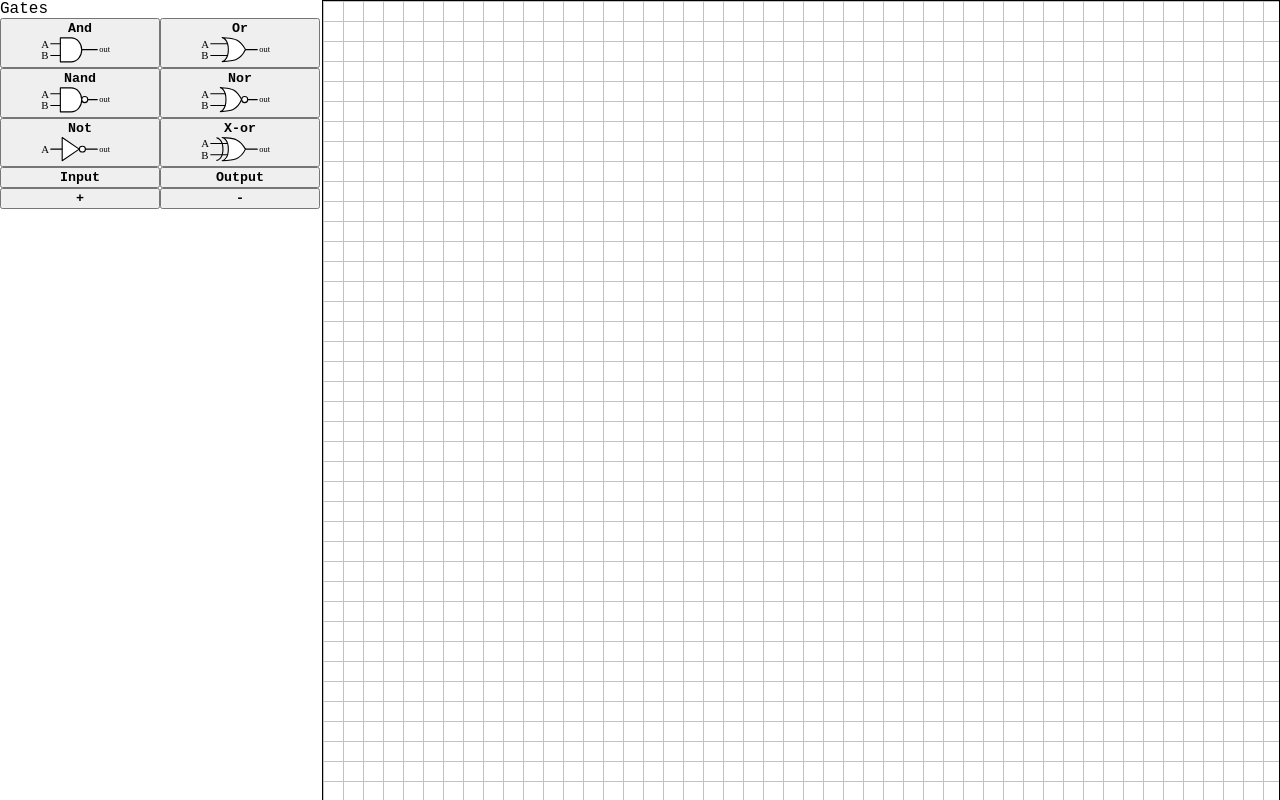
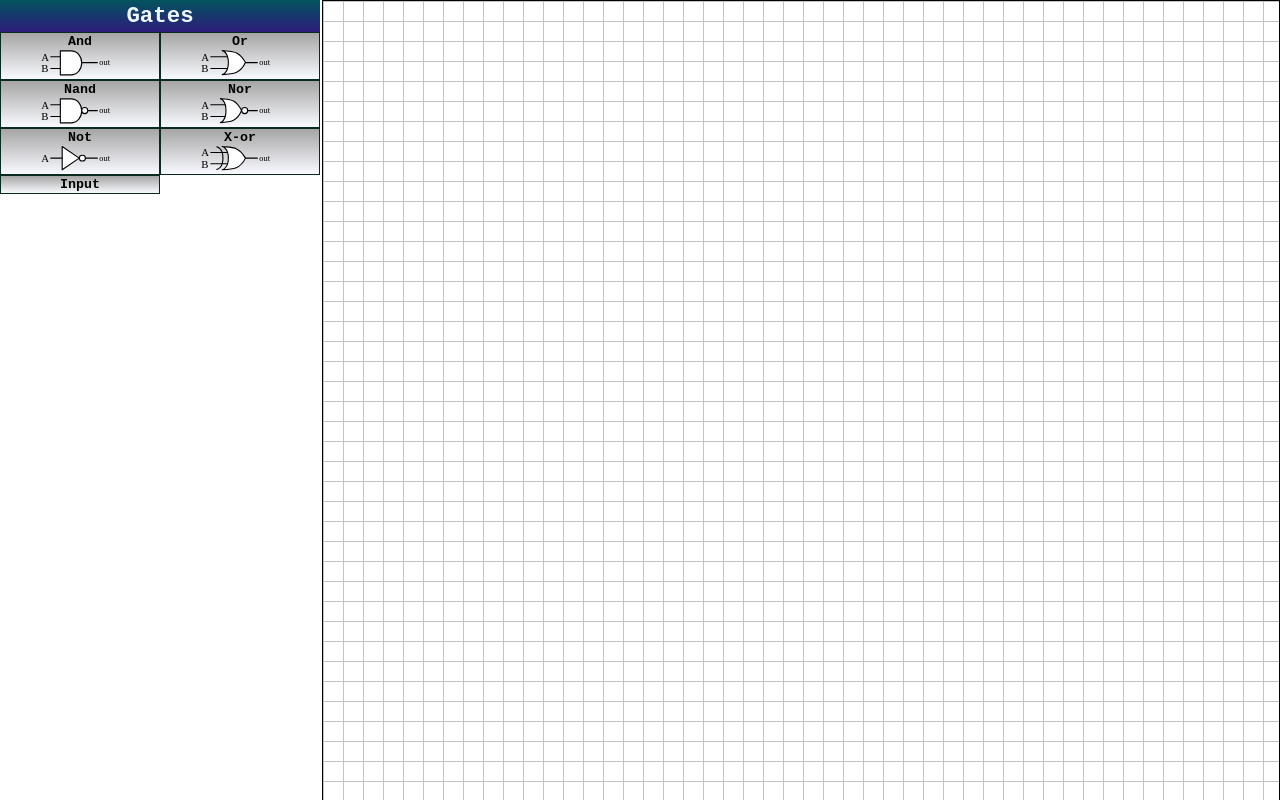
Before and after one commit to prasannashrestha011/LogicBoard2, a plain HTML site: page logicBoard/index.html in a window 1280 px wide. Drawn offline with Linux system fonts and the light colour scheme.

Commit message:
interface changes

```diff
--- a/logicBoard/index.html
+++ b/logicBoard/index.html
@@ -8,10 +8,11 @@
 </head>
 <body class="main">
    <div>
-   <div>
-    <span>Gates</span>
-   </div>
+    <div class="nav-header">
+        <span>Gates</span>
+    </div>
     <div class="btn-nav">
+
         <button class="btn" id="gate-and">
             <span >And</span>
             <img src="images/and.svg" class="imgs"/>
@@ -37,9 +38,8 @@
             <img src="images/xor.svg" class="imgs"/>
         </button>
         <button class="btn" id="port-input">Input</button>
-        <button class="btn" id="port-output">Output</button>
-        <button class="btn" id="zoom-in">+</button>
-        <button class="btn" id="zoom-out">-</button>
+
+
     </div>
    </div>
     <div class="canvas-container">
--- a/logicBoard/style.css
+++ b/logicBoard/style.css
@@ -2,6 +2,17 @@ body, html {
     margin: 0;
     padding: 0;
     overflow: hidden;
+}
+.nav-header{
+    width: 100%;
+    height: 2rem;
+    display: flex;
+    align-items: center;
+    justify-content: center;
+    font-weight: bold;
+    font-size: 1.4rem;
+    background:linear-gradient(to bottom,#02545E,#2D1B7C);
+    color: aliceblue;
 }
 .btn {
 
@@ -14,6 +25,11 @@ body, html {
     font-weight: bolder;
     position: relative; /* Ensure proper stacking context */
     z-index: 1; /* Ensure the button is above other content */
+    background: linear-gradient(to bottom,#A5A5A5,#F9FAFF);
+    border: 0.5px solid #092B1F;
+}
+.btn:active{
+    background: linear-gradient(to bottom,#34715C,#F9FAFF);
 }
 
 .btn span,
@@ -31,6 +47,7 @@ body, html {
     display: grid;
     grid-template-columns: repeat(2, 1fr);
     width: 20rem;
+
     height: fit-content;
 }
 .main{
@@ -51,6 +68,7 @@ body, html {
     width: 100%;
     height: 100%;
     overflow: hidden;
+
     background-image:
     linear-gradient(to right, #c2c2c2 1px, transparent 1px),
     linear-gradient(to bottom, #c2c2c2 1px, transparent 1px);
```
